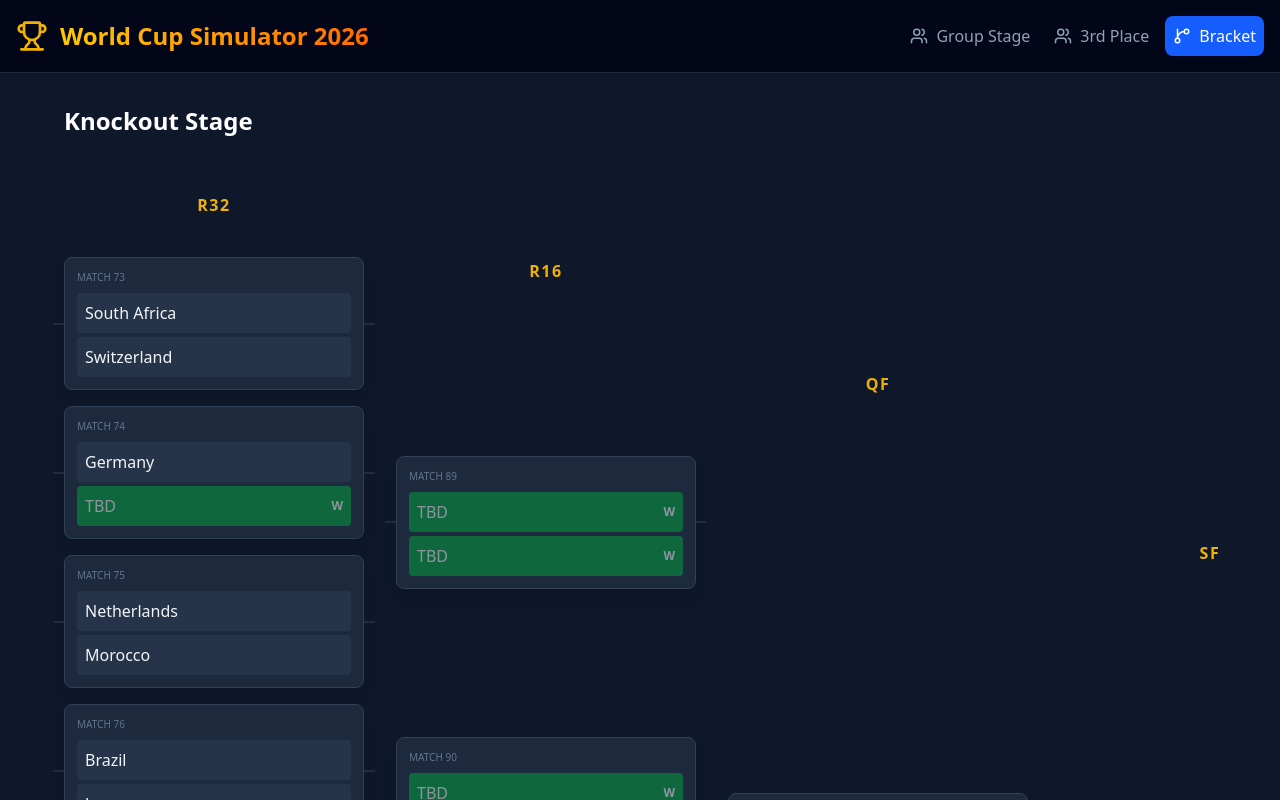
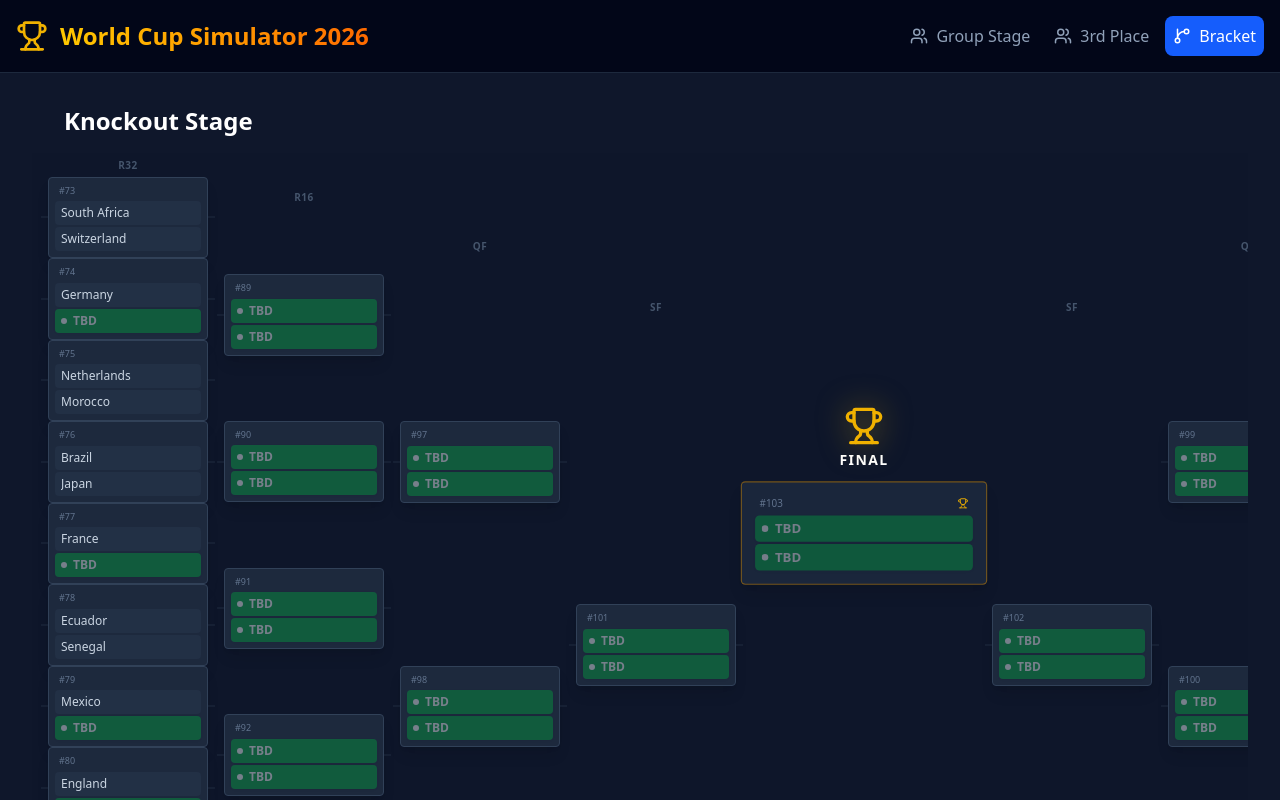
Before and after one commit to JoseEduardoCarrera/world-cup-sim, a React (Vite) app: page / in a window 1280 px wide. Both pictures are taken after a click on the button "Bracket". Shown: the top 800 px of the page. Built offline with nearby package versions, Linux system fonts and the light colour scheme.

Commit message:
updated knockout stage ui

```diff
--- a/components/KnockoutBracket.tsx
+++ b/components/KnockoutBracket.tsx
@@ -1,6 +1,6 @@
-import React from 'react';
-import { KnockoutMatch, MatchSource, Team } from '../types';
-import { Trophy, ChevronRight } from 'lucide-react';
+import React, { useMemo } from "react";
+import { KnockoutMatch, MatchSource, Team } from "../types";
+import { Trophy } from "lucide-react";
 
 interface BracketProps {
   matches: KnockoutMatch[];
@@ -10,126 +10,237 @@ interface BracketProps {
   onMatchUpdate: (matchId: string, winnerId: string, score: string) => void;
 }
 
-// Group matches by round
-const ROUNDS = ['R32', 'R16', 'QF', 'SF', 'FINAL'];
+export const KnockoutBracket: React.FC<BracketProps> = ({
+  matches,
+  teams,
+  groups,
+  thirdPlaceIds,
+  onMatchUpdate,
+}) => {
+  // 1. Resolve 3rd place allocations
+  // We determine which 3rd place team goes to which match slot based on availability and config.
+  const allocatedThirdPlaces = useMemo(() => {
+    const allocation: Record<string, Team> = {};
+    const usedIds = new Set<string>();
 
-export const KnockoutBracket: React.FC<BracketProps> = ({ matches, teams, groups, thirdPlaceIds, onMatchUpdate }) => {
-  const getTeamForSource = (source: MatchSource): Team | null => {
-    if (source.type === 'match_winner') {
-      const m = matches.find(m => m.id === source.matchId);
-      return m?.winnerId ? teams[m.winnerId] : null;
-    }
+    // Process R32 matches to fill 3rd place slots
+    // Sort by ID to ensure deterministic allocation
+    const r32Matches = matches
+      .filter((m) => m.round === "R32")
+      .sort((a, b) => a.id.localeCompare(b.id));
 
-    // Group logic needs sorted groups
-    // Ideally we pass calculated standings or just recalculate casually here since they are frozen
-    // But in App.tsx we passed `groups` as sorted lists.
-
-    if (source.type === 'group_winner') {
-      return groups[source.group]?.[0] || null;
-    }
-    if (source.type === 'group_runner_up') {
-      return groups[source.group]?.[1] || null;
-    }
-    // Third place is tricky, we need the UI to let us pick IF there are multiple options
-    // BUT the prompt implies specific slots.
-    // In this implementation, if source is 'group_third', we verify if the slot is filled by the bracket logic
-    // For now, let's implement the 'selection' logic within the match card if it's a 3rd place slot
-    return null;
-  };
-
-  // Custom resolver for 3rd place logic which is complex
-  // If a match needs a 3rd place team, we check the validGroups list.
-  // We find the FIRST available team from validGroups that was selected by the user.
-  // In a real app this uses a constraint table. Here we use a heuristic:
-  // Find first team in validGroups list that is in thirdPlaceIds.
-  // If multiple match, we might need a manual picker, but let's automate for sandbox simplicity:
-  // We need to ensure we don't pick the SAME team for two matches.
-  // This requires a global allocation map.
-
-  // Let's build the allocation map once on render
-  const allocatedThirdPlaces: Record<string, Team> = {};
-  const usedThirdPlaceIds = new Set<string>();
-
-  // Pre-calculate 3rd place slots for R32 matches
-  matches.filter(m => m.round === 'R32').forEach(match => {
+    r32Matches.forEach((match) => {
       [match.homeSource, match.awaySource].forEach((source, idx) => {
-        if (source.type === 'group_third') {
-           // Find a candidate
+        if (source.type === "group_third") {
+          // Find valid candidates from the user's selected 3rd place teams
           const candidates = source.validGroups
-             .map(g => groups[g]?.[2]) // Get the actual 3rd place team object
-             .filter(t => t && thirdPlaceIds.includes(t.id) && !usedThirdPlaceIds.has(t.id));
+            .map((g) => groups[g]?.[2])
+            .filter(
+              (t) => t && thirdPlaceIds.includes(t.id) && !usedIds.has(t.id)
+            );
 
           if (candidates.length > 0) {
+            // Pick the first valid candidate (simple heuristic for sandbox)
             const selected = candidates[0];
-              const key = `${match.id}-${idx}`; // unique slot key
-              allocatedThirdPlaces[key] = selected;
-              usedThirdPlaceIds.add(selected.id);
+            const key = `${match.id}-${idx === 0 ? "home" : "away"}`;
+            allocation[key] = selected;
+            usedIds.add(selected.id);
           }
         }
       });
     });
+    return allocation;
+  }, [matches, groups, thirdPlaceIds]);
 
-  const getTeam = (match: KnockoutMatch, side: 'home' | 'away'): Team | null => {
-    // If winner determined manually in state (from props), return it?
-    // No, props.matches only stores outcome. We need input participants.
+  // 2. Helper to get team for a specific match side
+  const getTeam = (
+    match: KnockoutMatch,
+    side: "home" | "away"
+  ): Team | null => {
+    const source = side === "home" ? match.homeSource : match.awaySource;
 
-    const source = side === 'home' ? match.homeSource : match.awaySource;
-
-    if (source.type === 'group_third') {
-      return allocatedThirdPlaces[`${match.id}-${side === 'home' ? 0 : 1}`] || null;
+    if (source.type === "group_third") {
+      return allocatedThirdPlaces[`${match.id}-${side}`] || null;
     }
 
-    return getTeamForSource(source);
+    if (source.type === "match_winner") {
+      const m = matches.find((m) => m.id === source.matchId);
+      return m?.winnerId ? teams[m.winnerId] : null;
+    }
+
+    if (source.type === "group_winner")
+      return groups[source.group]?.[0] || null;
+    if (source.type === "group_runner_up")
+      return groups[source.group]?.[1] || null;
+
+    return null;
   };
 
-  return (
-    <div className="flex flex-nowrap overflow-x-auto gap-8 p-8 min-h-[80vh]">
-      {ROUNDS.map((round) => {
-        const roundMatches = matches.filter(m => m.round === round);
-        if (roundMatches.length === 0) return null;
+  // 3. Split matches into Left and Right trees
+  const { leftMatches, rightMatches, finalMatch } = useMemo(() => {
+    const final = matches.find((m) => m.round === "FINAL");
+    if (!final) return { leftMatches: [], rightMatches: [], finalMatch: null };
 
-        return (
-          <div key={round} className="flex flex-col justify-around min-w-[300px] gap-4">
-             <h3 className="text-center font-bold text-yellow-500 uppercase tracking-widest mb-4 sticky top-0 bg-slate-900 py-2 z-10">{round}</h3>
-             {roundMatches.map(match => {
-               const homeTeam = getTeam(match, 'home');
-               const awayTeam = getTeam(match, 'away');
+    // Recursive helper to find all upstream match IDs
+    const traceUpstream = (rootId: string | undefined): Set<string> => {
+      const set = new Set<string>();
+      if (!rootId) return set;
+
+      const stack = [rootId];
+      while (stack.length) {
+        const id = stack.pop()!;
+        set.add(id);
+        const m = matches.find((x) => x.id === id);
+        if (m) {
+          if (m.homeSource.type === "match_winner")
+            stack.push(m.homeSource.matchId);
+          if (m.awaySource.type === "match_winner")
+            stack.push(m.awaySource.matchId);
+        }
+      }
+      return set;
+    };
+
+    const leftRootId =
+      final.homeSource.type === "match_winner"
+        ? final.homeSource.matchId
+        : null;
+    const rightRootId =
+      final.awaySource.type === "match_winner"
+        ? final.awaySource.matchId
+        : null;
+
+    const leftIds = traceUpstream(leftRootId);
+    const rightIds = traceUpstream(rightRootId);
+
+    return {
+      leftMatches: matches.filter((m) => leftIds.has(m.id)),
+      rightMatches: matches.filter((m) => rightIds.has(m.id)),
+      finalMatch: final,
+    };
+  }, [matches]);
+
+  const MatchCard = ({
+    match,
+    isFinal = false,
+  }: {
+    match: KnockoutMatch;
+    isFinal?: boolean;
+  }) => {
+    const homeTeam = getTeam(match, "home");
+    const awayTeam = getTeam(match, "away");
     const hasTeams = homeTeam && awayTeam;
     const winner = match.winnerId ? teams[match.winnerId] : null;
 
     return (
-                 <div key={match.id} className="bg-slate-800 border border-slate-700 rounded-lg p-3 relative shadow-lg flex flex-col gap-2">
-                    <div className="absolute -left-3 top-1/2 -translate-y-1/2 w-3 h-px bg-slate-700"></div>
-                    <div className="absolute -right-3 top-1/2 -translate-y-1/2 w-3 h-px bg-slate-700"></div>
+      <div
+        className={`
+        bg-slate-800 border border-slate-700 rounded relative shadow-lg flex flex-col gap-0.5
+        ${
+          isFinal
+            ? "p-3 w-56 scale-110 border-yellow-600/50 bg-slate-800/90 z-10"
+            : "p-1.5 w-40"
+        }
+      `}
+      >
+        {!isFinal && (
+          <>
+            {/* Connectors */}
+            <div className="absolute -left-2 top-1/2 -translate-y-1/2 w-2 h-px bg-slate-700 opacity-50"></div>
+            <div className="absolute -right-2 top-1/2 -translate-y-1/2 w-2 h-px bg-slate-700 opacity-50"></div>
+          </>
+        )}
 
-                    {/* Header with Match ID */}
-                    <div className="flex justify-between items-center text-[10px] text-slate-500 uppercase">
-                       <span>Match {match.id}</span>
+        <div className="flex justify-between items-center text-[9px] text-slate-500 uppercase mb-0.5 px-1">
+          <span>#{match.id}</span>
+          {isFinal && <Trophy size={10} className="text-yellow-500" />}
         </div>
 
-                    {/* Teams */}
-                    <div className="flex flex-col gap-1">
         {[homeTeam, awayTeam].map((team, idx) => (
           <div
             key={idx}
-                          onClick={() => hasTeams && team && onMatchUpdate(match.id, team.id, "1-0")}
+            onClick={() =>
+              hasTeams && team && onMatchUpdate(match.id, team.id, "1-0")
+            }
             className={`
-                            flex justify-between items-center p-2 rounded cursor-pointer transition-colors
-                            ${team?.id === winner?.id ? 'bg-green-600 text-white' : 'bg-slate-700/50 hover:bg-slate-700'}
-                            ${!team ? 'opacity-50' : ''}
+                flex items-center px-1.5 py-1 rounded cursor-pointer transition-colors text-xs
+                ${
+                  team?.id === winner?.id
+                    ? "bg-green-600 text-white font-bold shadow-sm"
+                    : "bg-slate-700/30 hover:bg-slate-700 text-slate-300"
+                }
+                ${!team ? "opacity-40" : ""}
               `}
           >
-                           <span className="font-medium truncate max-w-[140px]">{team?.name || "TBD"}</span>
-                           {team?.id === winner?.id && <span className="text-xs font-bold">{match.score || "W"}</span>}
+            <div className="flex items-center gap-1.5 overflow-hidden w-full">
+              {team?.id === winner?.id && (
+                <div className="w-1.5 h-1.5 rounded-full bg-white shrink-0" />
+              )}
+              <span className="truncate">{team?.name || "TBD"}</span>
+            </div>
+          </div>
+        ))}
+      </div>
+    );
+  };
+
+  return (
+    <div className="w-full overflow-auto bg-slate-900/50 h-[85vh]">
+      {/* Container: min-w-fit ensures it expands to fit content without clipping left side when scrolled */}
+      <div className="flex justify-center items-center min-w-fit mx-auto h-full px-4 py-8">
+        {/* LEFT BRACKET */}
+        <div className="flex gap-4">
+          {["R32", "R16", "QF", "SF"].map((round) => (
+            <div
+              key={`left-${round}`}
+              className="flex flex-col justify-around py-2"
+            >
+              <div className="text-center font-bold text-slate-600 text-[10px] uppercase mb-1 tracking-wider">
+                {round}
+              </div>
+              {leftMatches
+                .filter((m) => m.round === round)
+                .map((match) => (
+                  <MatchCard key={match.id} match={match} />
+                ))}
+            </div>
+          ))}
+        </div>
+
+        {/* CENTER FINAL */}
+        <div className="flex flex-col justify-center items-center px-4 shrink-0">
+          <div className="mb-4 text-center">
+            <Trophy className="w-10 h-10 text-yellow-500 mx-auto drop-shadow-[0_0_15px_rgba(234,179,8,0.5)]" />
+            <h2 className="text-sm font-bold text-white mt-1 uppercase tracking-widest">
+              Final
+            </h2>
+          </div>
+          {finalMatch ? (
+            <MatchCard match={finalMatch} isFinal />
+          ) : (
+            <div className="text-slate-500 text-xs">Loading...</div>
+          )}
+        </div>
+
+        {/* RIGHT BRACKET (Reversed Order) */}
+        <div className="flex gap-4">
+          {["SF", "QF", "R16", "R32"].map((round) => (
+            <div
+              key={`right-${round}`}
+              className="flex flex-col justify-around py-2"
+            >
+              <div className="text-center font-bold text-slate-600 text-[10px] uppercase mb-1 tracking-wider">
+                {round}
+              </div>
+              {rightMatches
+                .filter((m) => m.round === round)
+                .map((match) => (
+                  <MatchCard key={match.id} match={match} />
+                ))}
             </div>
           ))}
         </div>
       </div>
-               );
-             })}
-          </div>
-        );
-      })}
     </div>
   );
 };
```
Lines whose indentation alone changed are shown as unchanged.
